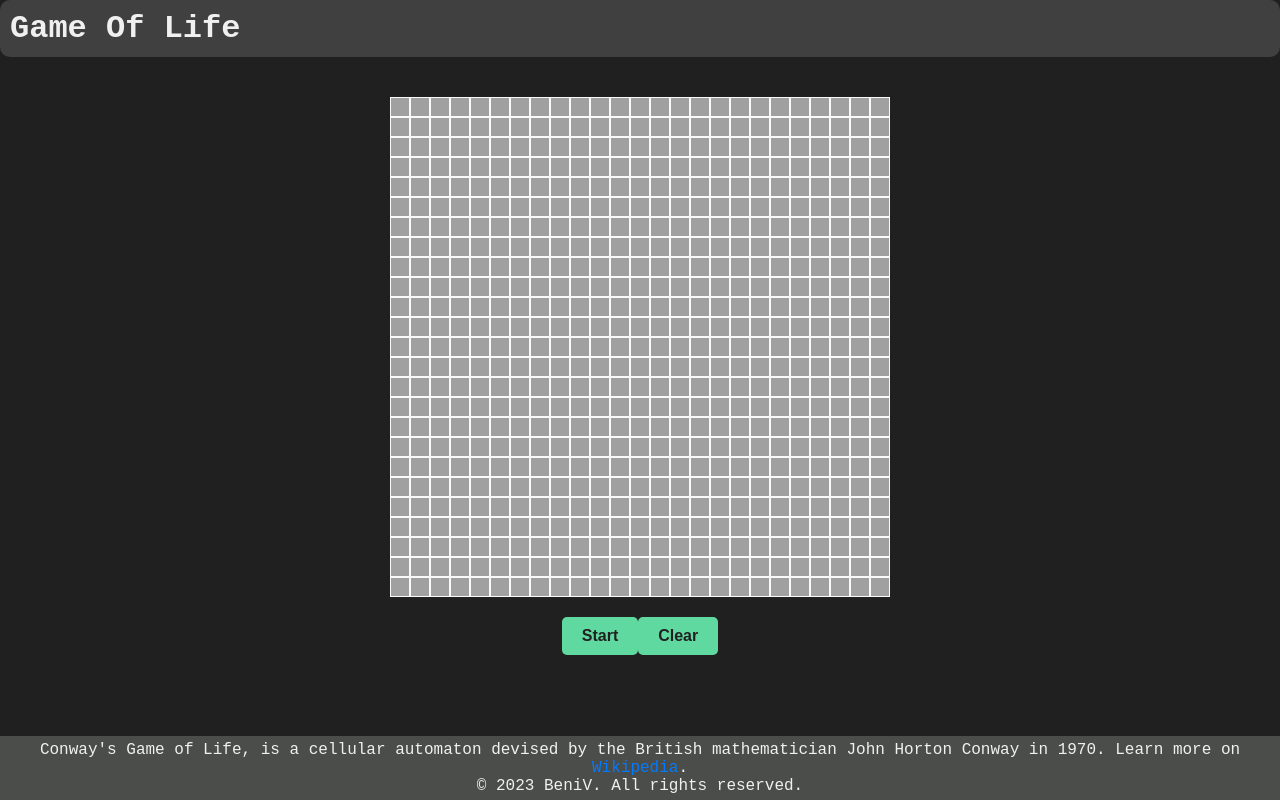
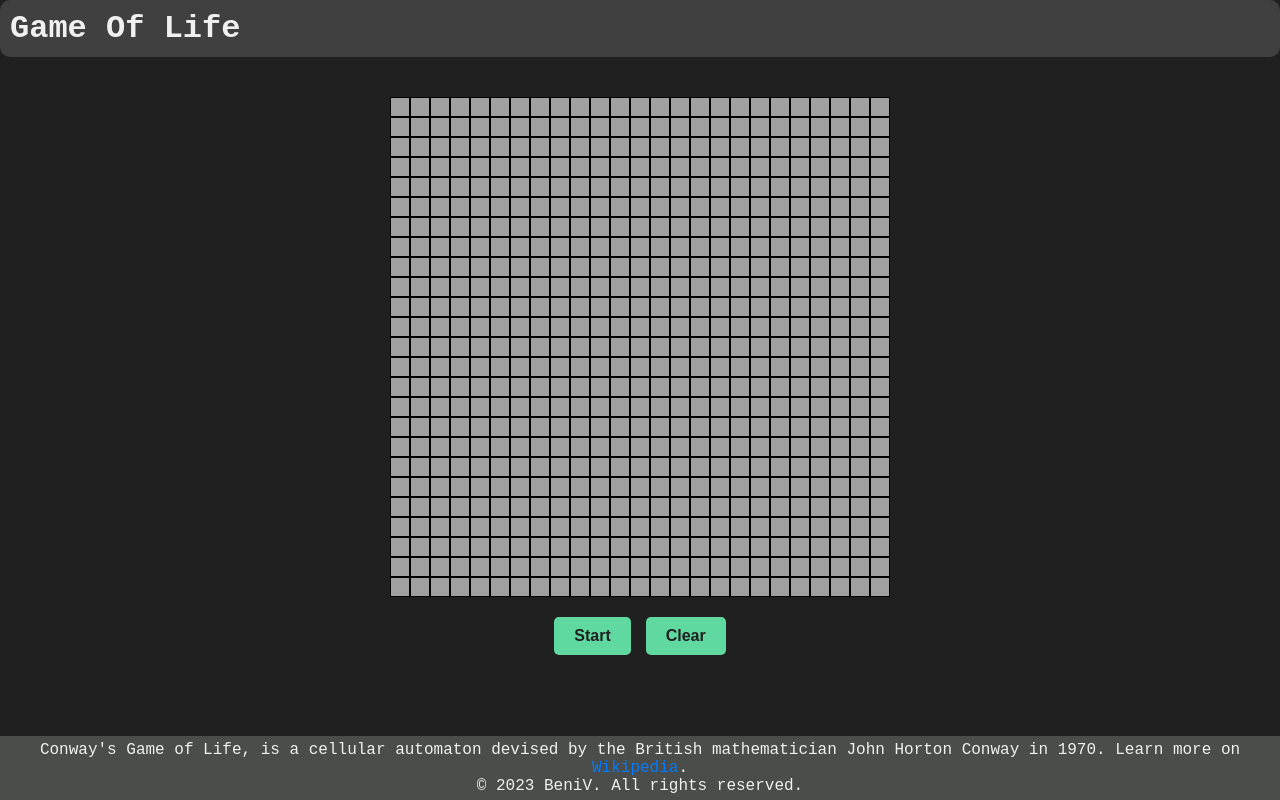
Before and after one commit to Vbeni/GoL_frontend, a React (Create React App) app: page /game in a window 1280 px wide. Built offline with nearby package versions, Linux system fonts and the light colour scheme; the HTML template or start-up script is replaced by a standard one.

Commit message:
condensing css

```diff
--- a/src/App.css
+++ b/src/App.css
@@ -1,21 +1,8 @@
-.cell {
-  width: 20px;
-  height: 20px;
-}
-
-.alive {
-  background-color: black;
-}
-
-.dead {
-  background-color: white;
-}
-
 .pattern-grid {
   display: flex;
   justify-content: center;
   align-items: center;
-  min-height: 100vh;
+  min-height: 20vh;
 }
 
 .row {
@@ -46,7 +33,7 @@ body {
   background-color: #404040;
   border-radius: 15px;
   padding: 25px;
-  max-width: 400px;
+  max-width: 500px;
   width: 100%;
   height: 250px;
 }
@@ -59,11 +46,6 @@ button {
   color: #202020;
   font-weight: bold;
   cursor: pointer;
-}
-
-button:disabled {
-  background-color: #A0A0A0;
-  cursor: not-allowed;
 }
 
 input[type="text"] {
@@ -81,7 +63,7 @@ input[type="text"] {
 .cell {
   width: 20px;
   height: 20px;
-  border: 1px solid rgb(251, 250, 250);
+  border: 1px solid rgb(0, 0, 0);
   box-sizing: border-box;
 }
 
--- a/src/styles/GameControls.css
+++ b/src/styles/GameControls.css
@@ -1,7 +1,8 @@
 .button-container {
     display: flex;
     justify-content: space-around;
-    margin: 20px 0;
+    margin: 20px;
+    gap: 15px;
   }
 
   .control-button {
```
